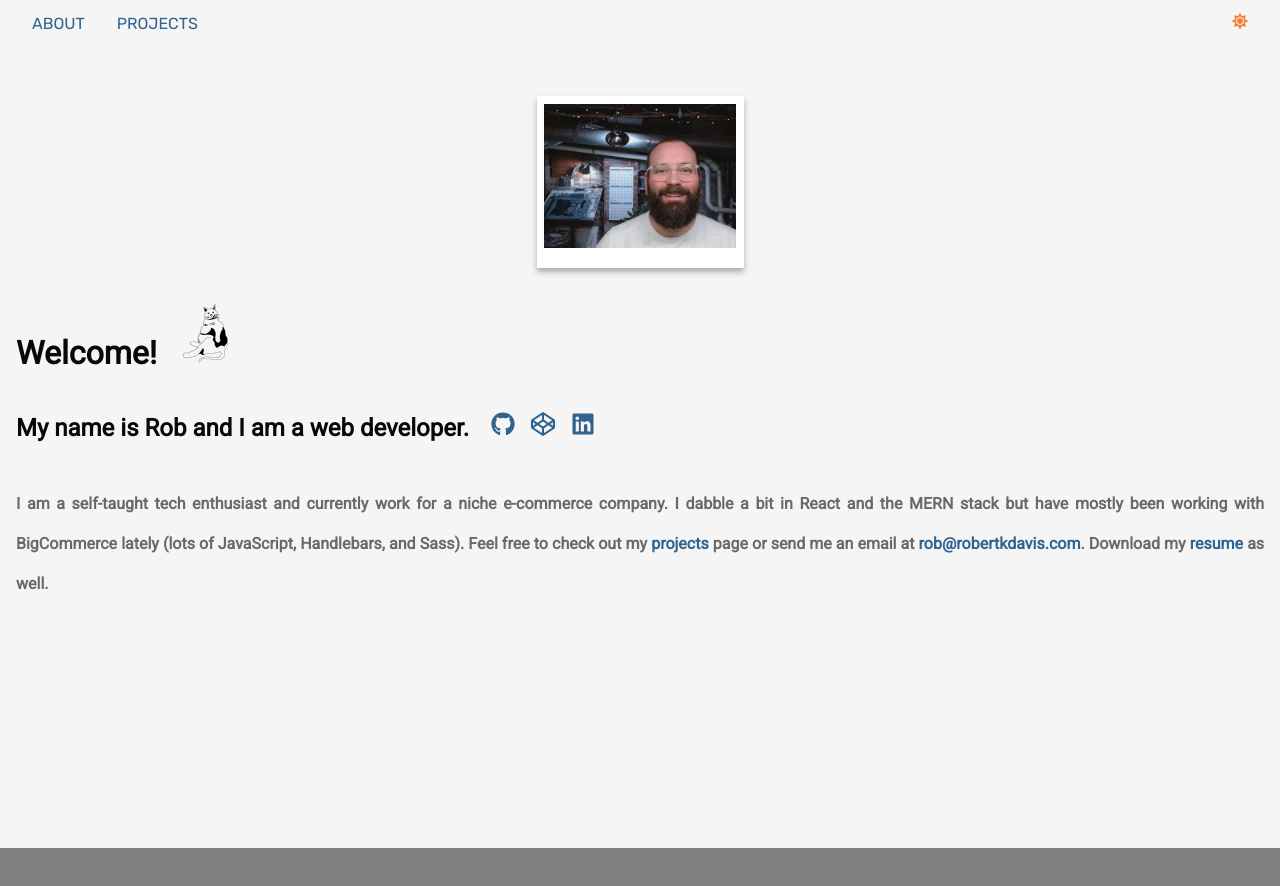
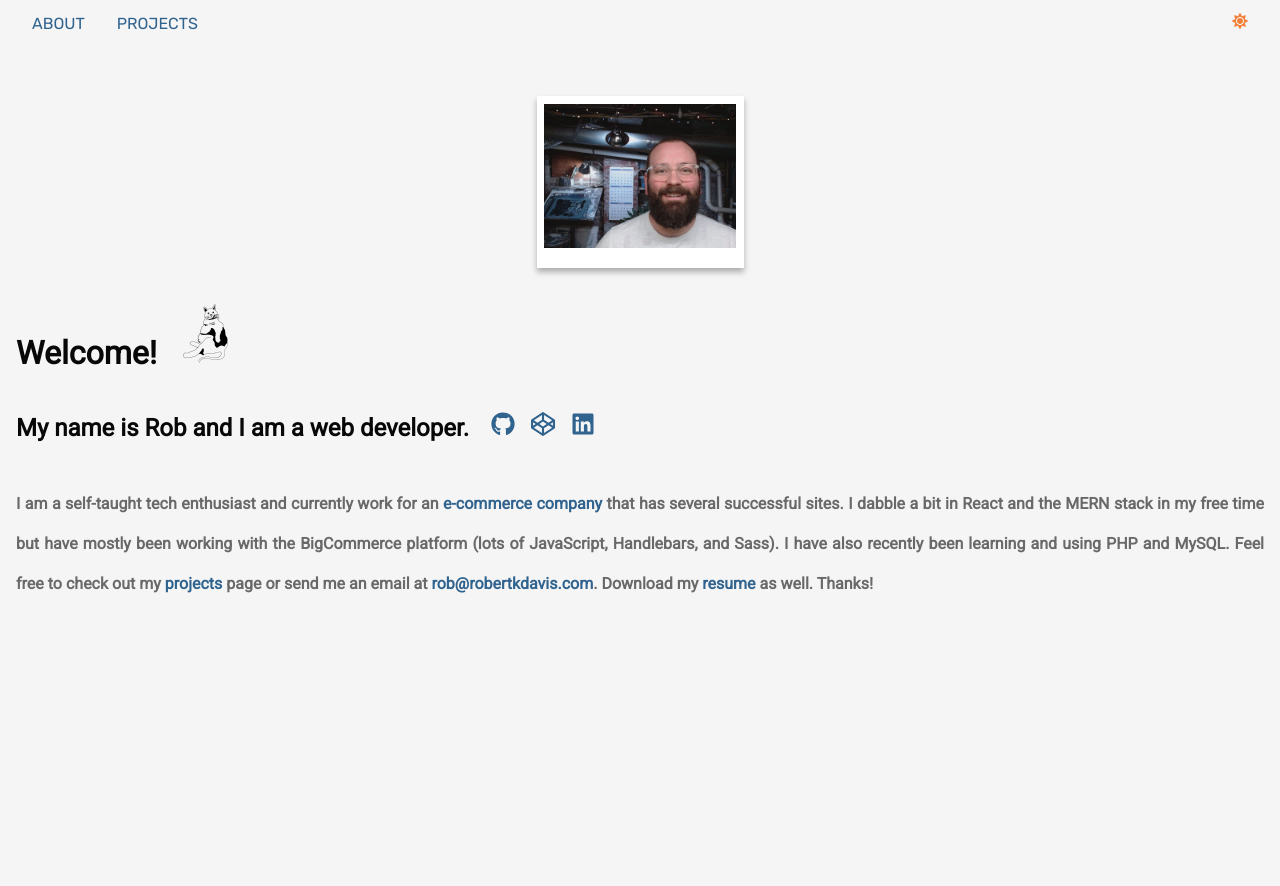
Before and after one commit to rkd412/my-portfolio, a React (Create React App) app: page / in a window 1280 px wide. Shown: the top 886 px of the page. Before the commit the page ends 848 px from the top, so only its background shows below. Built offline with nearby package versions, Linux system fonts and the light colour scheme.

Commit message:
Updated entire page and fixed some styling

```diff
--- a/src/App.scss
+++ b/src/App.scss
@@ -15,7 +15,6 @@ body {
   max-width: 3000px;
   margin: auto;
   background: grey;
-
 }
 
 html {
--- a/src/components/About.js
+++ b/src/components/About.js
@@ -149,13 +149,20 @@ const About = () => {
           </h2>
 
           <h4>
-            I am a self-taught tech enthusiast and currently work
-            for a niche e-commerce company. I dabble
-            a bit in React and the MERN stack but have mostly been
-            working with BigCommerce lately (lots of JavaScript,
-            Handlebars, and Sass).
-
-            Feel free to check out my{" "}
+            I am a self-taught tech enthusiast and currently work for an{" "}
+            <a
+              aria-label="Online Stores, LLC"
+              href="https://www.onlinestores.com/"
+              target="_blank"
+              rel="noreferrer"
+            >
+              e-commerce company
+            </a>{" "}
+            that has several successful sites. I dabble a bit in React and the
+            MERN stack in my free time but have mostly been working with the
+            BigCommerce platform (lots of JavaScript, Handlebars, and Sass). I
+            have also recently been learning and using PHP and MySQL. Feel free
+            to check out my{" "}
             <Link aria-label="Project Section" to="/projects">
               projects
             </Link>{" "}
@@ -167,7 +174,7 @@ const About = () => {
             <Link to={Resume} target="_blank" download>
               resume
             </Link>{" "}
-            as well.
+            as well. Thanks!
           </h4>
         </div>
 
--- a/src/components/About.module.scss
+++ b/src/components/About.module.scss
@@ -159,13 +159,13 @@ $day-background: #f5f5f5;
   .night-about {
     display: flex;
     min-height: 800px;
-    height: 100vh;
+    height: 110vh;
   }
 
   .day-about {
     display: flex;
     min-height: 800px;
-    height: 100vh;
+    height: 110vh;
   }
 
   .about-text {
--- a/src/components/Projects.js
+++ b/src/components/Projects.js
@@ -237,16 +237,17 @@ const Projects = () => {
           <h2>Hey, thanks for checking out my projects page.</h2>
           <h4>
             {" "}
-            I would suggest heading to my{" "}
+            I would suggest heading to{" "}
             <a
-              aria-label="GitHub Page"
-              href="https://github.com/rkd412"
+              aria-label="Online Stores, LLC"
+              href="https://www.onlinestores.com/"
               target="_blank"
               rel="noreferrer"
             >
-              Github
+              Online Stores
             </a>{" "}
-            to see what I've been working on. My{" "}
+            to see what I've been working on - there are several e-commerce sites
+            to check out. My{" "}
             <a
               aria-label="CodePen Page"
               href="https://codepen.io/rkd412"
```
Also changed, not shown: 1 other file (tests, documents, lock files or other folders).
